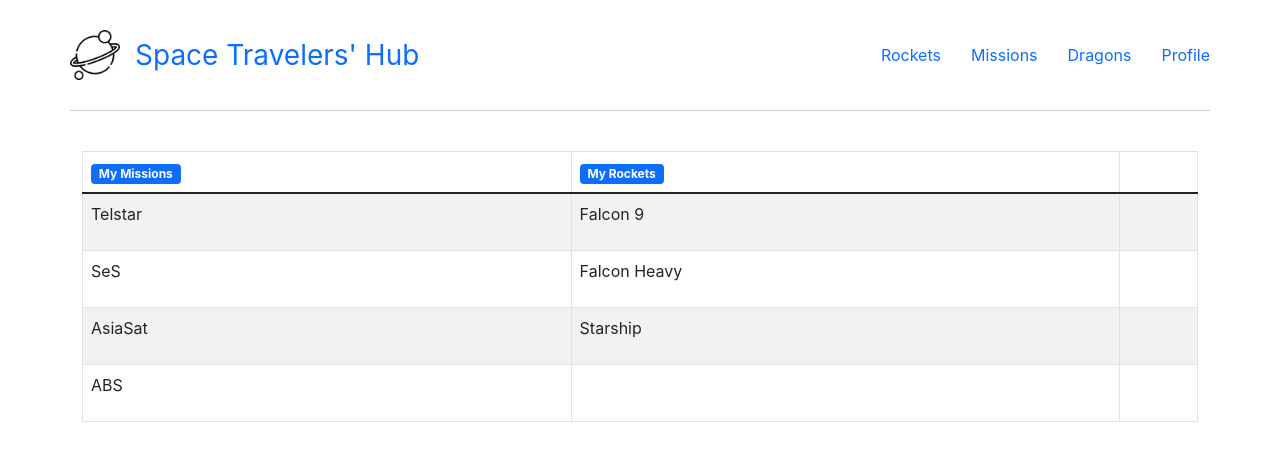
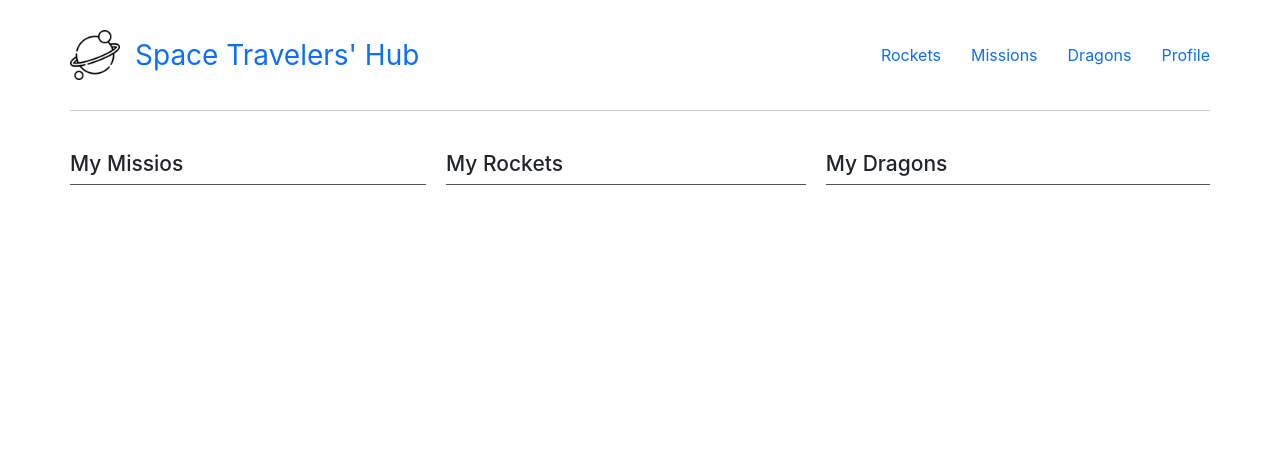
Before and after one commit to Mhdez221993/spacex_travelers_hub, a React (Create React App) app: page /profile in a window 1280 px wide. Shown: the top 460 px of the page. Built offline with nearby package versions, Linux system fonts and the light colour scheme.

Commit message:
Create dinamic profile page

```diff
--- a/src/App.css
+++ b/src/App.css
@@ -1,5 +1,6 @@
 * {
   box-sizing: border-box;
+  font-family: -apple-system, BlinkMacSystemFont, 'Segoe UI', Roboto, Oxygen, Ubuntu, Cantarell, 'Open Sans', 'Helvetica Neue', sans-serif;;
 }
 
 a {
--- a/src/components/Dragons/Dragons.js
+++ b/src/components/Dragons/Dragons.js
@@ -11,7 +11,7 @@
 
 const Dragons = () => {
   const dispatch = useDispatch();
-  const dragons = useSelector(state => state.dragonsReducer);
+  const dragons = useSelector(state => state.dragons);
 
   useEffect(() => {
     if (!dragons.length) {
--- a/src/components/Missions/Missions.js
+++ b/src/components/Missions/Missions.js
@@ -12,7 +12,7 @@
 
 const Missions = () => {
   const dispatch = useDispatch();
-  const missions = useSelector(({ missionsReducer }) => missionsReducer);
+  const missions = useSelector(({ missions }) => missions);
 
   useEffect(() => {
     if (!missions.length) {
--- a/src/components/Profile/Profile.js
+++ b/src/components/Profile/Profile.js
@@ -1,44 +1,52 @@
-import React from 'react';
-import { Container, Table, Badge } from 'react-bootstrap';
+import React, { useEffect } from 'react';
+import { useSelector, useDispatch } from 'react-redux';
+import { loadRockets } from '../../redux/rockets';
+import getMissions from '../../API/missions';
+import { fetchDragons } from '../../redux/dragons ';
+import './profile.css';
 
-const Profile = () => (
-  <div>
-    <Container>
-      <Table striped bordered hover>
-        <thead>
-          <tr>
-            <th><Badge bg="primary">My Missions</Badge></th>
-            <th><Badge bg="primary">My Rockets</Badge></th>
-            <th>{'  '}</th>
-          </tr>
-        </thead>
-        <tbody>
+const Profile = () => {
+  const dispatch = useDispatch();
+  const store = useSelector(({ missions, rockets, dragons }) => [missions, rockets, dragons]);
+  useEffect(() => {
+    if (!store.length) {
+      dispatch(loadRockets);
+      dispatch(fetchDragons);
+      dispatch(getMissions);
+    }
+  }, []);
 
-          <tr>
-            <td><p>Telstar</p></td>
-            <td><p>Falcon 9</p></td>
-            <td />
-          </tr>
-          <tr>
-            <td><p>SeS</p></td>
-            <td><p>Falcon Heavy</p></td>
-            <td />
-          </tr>
-          <tr>
-            <td><p>AsiaSat</p></td>
-            <td><p>Starship</p></td>
-            <td />
-          </tr>
-          <tr>
-            <td><p>ABS</p></td>
-            <td />
-            <td />
-          </tr>
+  const [missions, rockets, dragons] = store;
+  return (
+    <div className="profile-holder">
+      <div className="profile-item">
+        <h2 className="profile-title">My Missios</h2>
+        <div className="ul-profile">
+          {missions.map(mission => (
+            mission.reserved ? <div key={mission.id} className="li-profile">{mission.missionName}</div> : null
+          ))}
+        </div>
+      </div>
 
-        </tbody>
-      </Table>
-    </Container>
-  </div>
-);
+      <div className="profile-item">
+        <h2 className="profile-title">My Rockets</h2>
+        <div className="ul-profile">
+          {rockets.map(mission => (
+            mission.reserved ? <div key={mission.id} className="li-profile">{mission.rocket_name}</div> : null
+          ))}
+        </div>
+      </div>
+
+      <div className="profile-item">
+        <h2 className="profile-title">My Dragons</h2>
+        <div className="ul-profile last-child">
+          {dragons.map(mission => (
+            mission.reserved ? <div key={mission.id} className="li-profile">{mission.name}</div> : null
+          ))}
+        </div>
+      </div>
+    </div>
+  );
+};
 
 export default Profile;
--- /dev/null
+++ b/src/components/Profile/profile.css
@@ -0,0 +1,35 @@
+* {
+  box-sizing: border-box;
+}
+
+.profile-holder {
+  max-width: 1140px;
+  display: flex;
+  flex-wrap: nowrap;
+  margin: 0 auto;
+}
+
+.profile-item {
+  flex-grow: 1;
+}
+
+.profile-title {
+  font-size: 21px;
+}
+
+.ul-profile {
+  border-top: 1px solid #555;
+  border-left: 1px solid #555;
+  border-right: 1px solid #555;
+  border-radius: 4px;
+  margin-right: 20px;
+}
+
+.li-profile {
+  border-bottom: 0.5px solid #555;
+  padding: 20px;
+}
+
+.ul-profile.last-child {
+  margin: 0;
+}
--- a/src/components/Rockets/Rockets.js
+++ b/src/components/Rockets/Rockets.js
@@ -6,7 +6,7 @@
 
 const Rockets = () => {
   const dispatch = useDispatch();
-  const rockets = useSelector(state => state.rocketsReducer);
+  const rockets = useSelector(state => state.rockets);
 
   useEffect(
     () => {
--- a/src/redux/rockets.js
+++ b/src/redux/rockets.js
@@ -44,8 +44,13 @@
     }
     case SET_RESERVATION:
       return state.map(rocket => {
-        if (rocket.id !== action.payload) return rocket;
-        return { ...rocket, reserved: true };
+        if (rocket.id !== action.payload) {
+          return rocket;
+        }
+        return {
+          ...rocket,
+          reserved: true,
+        };
       });
     case CANLCEL_RESERVATION:
       return state.map(rocket => {
```
Also changed, not shown: src/redux/configStore.js (+6 -6 lines).
